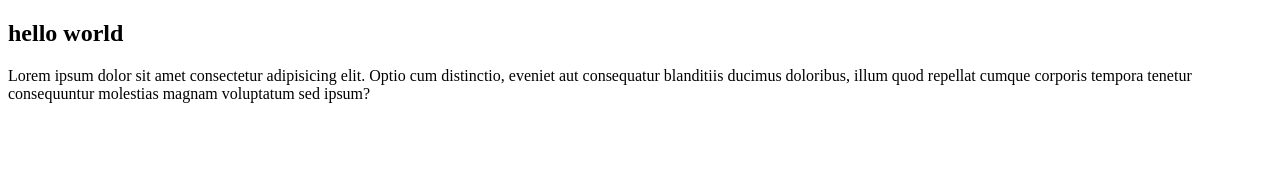
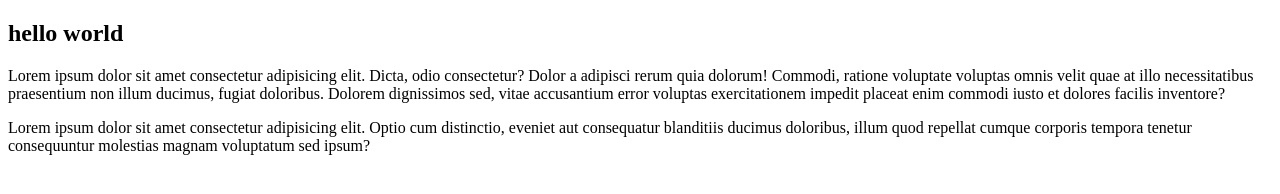
Before and after one commit to jnaresh250/localrepo, a plain HTML site: page LocalRepo/index.html in a window 1280 px wide. Drawn offline with Linux system fonts and the light colour scheme.

Commit message:
Add new king

```diff
--- a/LocalRepo/index.html
+++ b/LocalRepo/index.html
@@ -6,6 +6,7 @@
   </head>
   <body>
     <h2>hello world</h2>
+    <p>Lorem ipsum dolor sit amet consectetur adipisicing elit. Dicta, odio consectetur? Dolor a adipisci rerum quia dolorum! Commodi, ratione voluptate voluptas omnis velit quae at illo necessitatibus praesentium non illum ducimus, fugiat doloribus. Dolorem dignissimos sed, vitae accusantium error voluptas exercitationem impedit placeat enim commodi iusto et dolores facilis inventore?</p>
     <p>Lorem ipsum dolor sit amet consectetur adipisicing elit. Optio cum distinctio, eveniet aut consequatur blanditiis ducimus doloribus, illum quod repellat cumque corporis tempora tenetur consequuntur molestias magnam voluptatum sed ipsum?</p>
   </body>
 </html>
```
